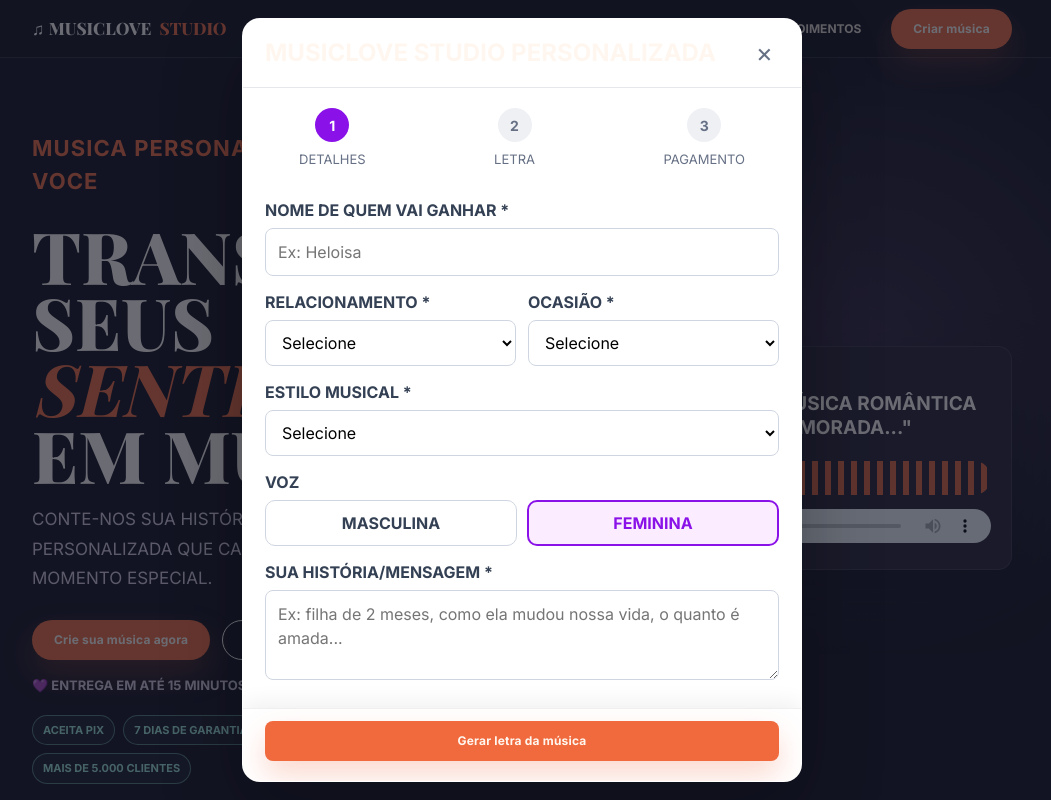
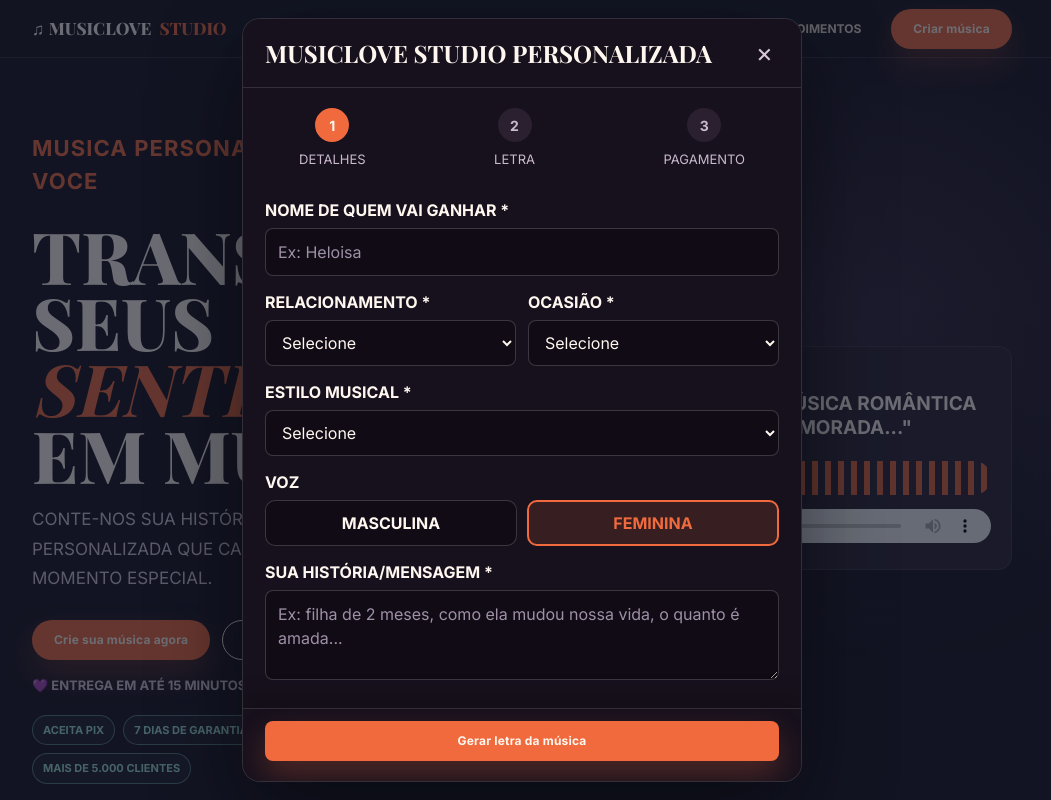
Before and after one commit to diegodantasx/musicplay, a website: page public/index.html in a window 1280 px wide. Both pictures are taken after a click on the button "Criar música". Shown: the top 800 px of the page, without its empty margins (118-1169 px from the left). Drawn offline with nearby package versions, Linux system fonts and the light colour scheme; no server answers; a web font is replaced by a local one.

Commit message:
Match funnel modal colors to site theme

```diff
--- a/public/index.html
+++ b/public/index.html
@@ -878,6 +878,84 @@
     }
     .footer-grid { border-bottom-color: rgba(255,255,255,.12); }
     .footer p, .footer small, .footer a { color: #c9bacd; }
+
+    .funnel {
+      background: #17111d;
+      color: #fff7ef;
+      border: 1px solid rgba(255,255,255,.12);
+      box-shadow: 0 34px 90px rgba(0,0,0,.46);
+    }
+    .funnel-head {
+      background: #17111d;
+      border-bottom: 1px solid rgba(255,255,255,.12);
+    }
+    .funnel h2 {
+      color: #fff7ef;
+      font-family: 'Playfair Display', Georgia, serif;
+    }
+    .close { color: #d7c9d8; }
+    .funnel-body { background: #17111d; }
+    .progress-step { color: #c9bacd; }
+    .dot {
+      background: #2a2030;
+      color: #c9bacd;
+    }
+    .progress-step.active .dot,
+    .progress-step.done .dot {
+      background: #f06a3d;
+      color: #fff7ef;
+    }
+    .field label {
+      color: #fff7ef;
+    }
+    .field input,
+    .field textarea,
+    .field select {
+      background: #100b14;
+      border-color: rgba(255,255,255,.18);
+      color: #fff7ef;
+    }
+    .field input::placeholder,
+    .field textarea::placeholder {
+      color: #9f90a7;
+    }
+    .field select option {
+      background: #100b14;
+      color: #fff7ef;
+    }
+    .field input:focus,
+    .field textarea:focus,
+    .field select:focus {
+      border-color: #f06a3d;
+      box-shadow: 0 0 0 3px rgba(240,106,61,.16);
+    }
+    .radio-row label {
+      background: #100b14;
+      border-color: rgba(255,255,255,.18);
+      color: #fff7ef;
+    }
+    .radio-row label:has(input:checked) {
+      border-color: #f06a3d;
+      background: rgba(240,106,61,.14);
+      color: #f06a3d;
+    }
+    .funnel-actions {
+      background: #17111d;
+      border-top: 1px solid rgba(255,255,255,.12);
+      box-shadow: 0 -10px 24px rgba(0,0,0,.22);
+    }
+    .funnel-actions .back-link {
+      color: #c9bacd;
+    }
+    .funnel-actions .back-link:hover {
+      color: #f06a3d;
+    }
+    .funnel-actions-row .btn,
+    #nextBtn {
+      background: #f06a3d;
+      color: #fff7ef;
+      box-shadow: 0 14px 30px rgba(240,106,61,.26);
+    }
 
     @media (max-width: 900px) {
       .hero-grid, .proof-grid, .process, .cards { gap: 28px; }
```
